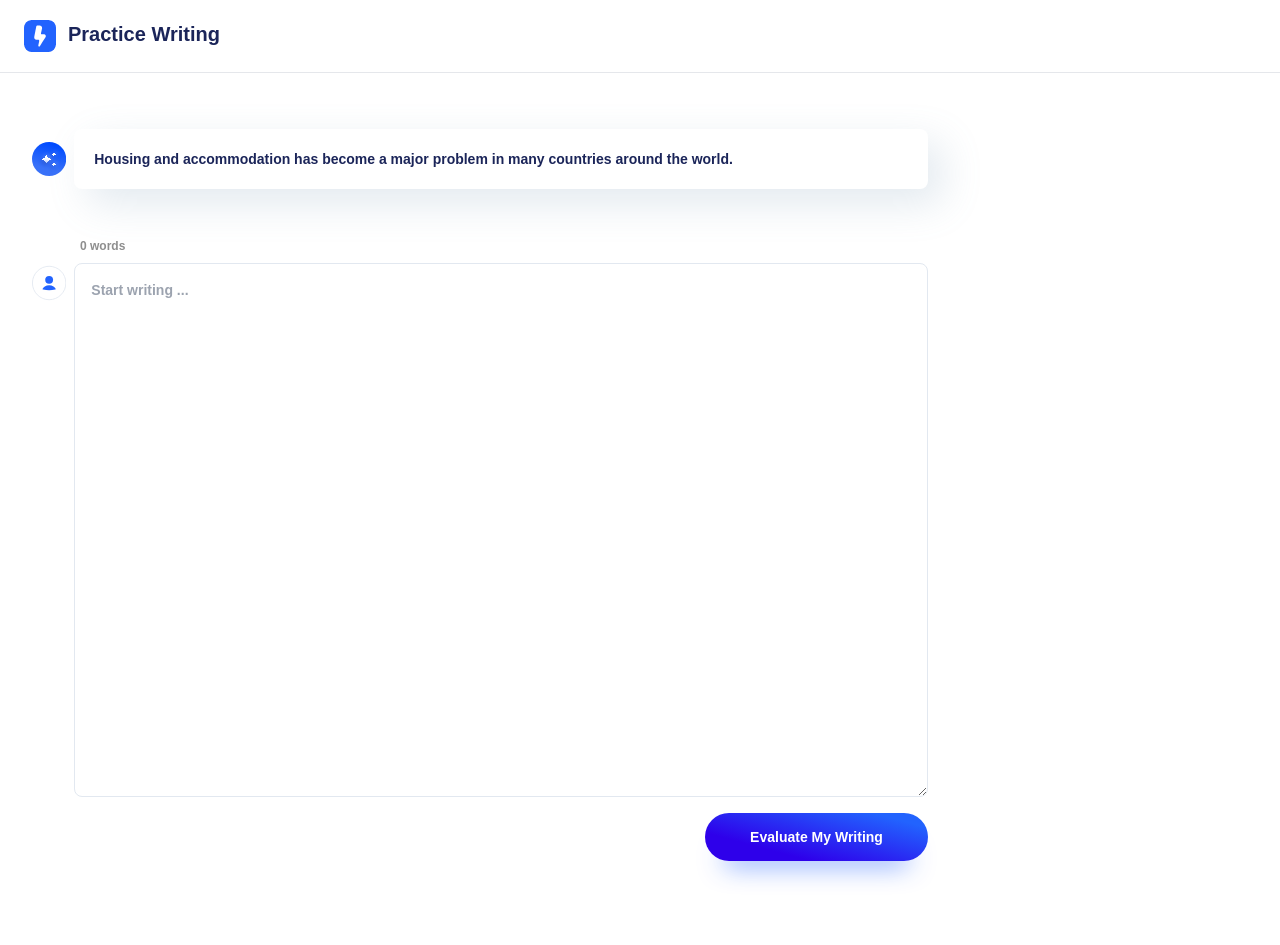
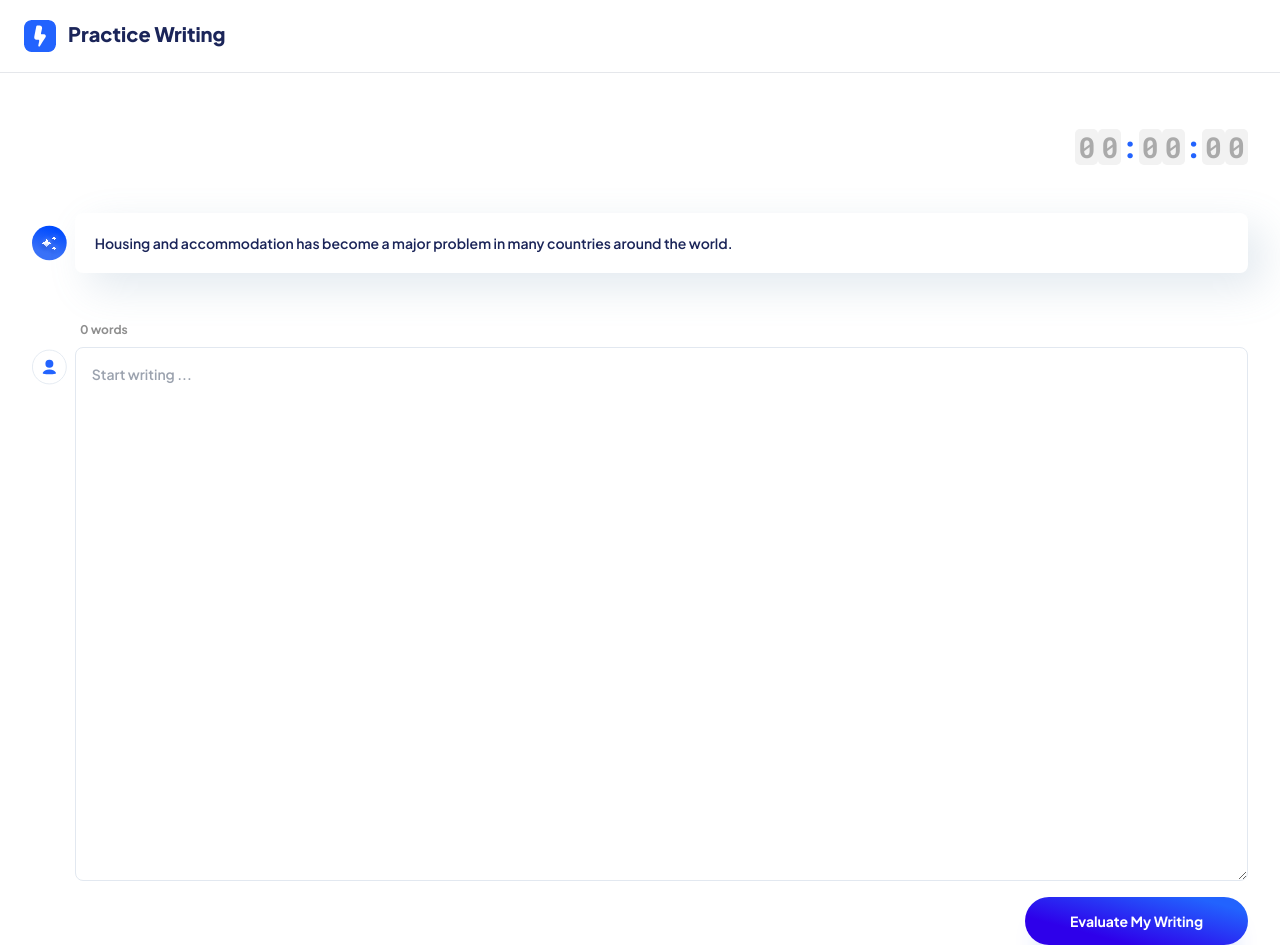
Before and after one commit to RanaAbdulrhman/writing-practice-app, a React (Create React App) app in the folder client/: page / in a window 1280 px wide. Built offline with nearby package versions, Linux system fonts and the light colour scheme.

Commit message:
Add timer

```diff
--- a/client/package.json
+++ b/client/package.json
@@ -12,6 +12,7 @@
         "react": "^18.2.0",
         "react-dom": "^18.2.0",
         "react-scripts": "5.0.1",
+        "react-timer-hook": "^3.0.7",
         "web-vitals": "^2.1.4"
     },
     "scripts": {
--- a/client/src/components/WritingSpace/index.js
+++ b/client/src/components/WritingSpace/index.js
@@ -9,6 +9,7 @@ export default function Index({
     spellingMistakesList,
     grammerMistakesList,
     activeTab,
+    setIsTextareaActive,
 }) {
     const [wordCount, setWordCount] = useState(0)
     const [text, setText] = useState('')
@@ -69,7 +70,7 @@ export default function Index({
             )
         }
 
-        return <div>{result}</div>
+        return <div className={style.essayHolder}>{result}</div>
     }
 
     return (
@@ -120,6 +121,8 @@ export default function Index({
                             ata-gramm_editor="false"
                             data-enable-grammarly="false"
                             className={`font-semibold text-sm rounded-lg start-0 p-4 ${style.border}`}
+                            onFocus={() => setIsTextareaActive(true)}
+                            onBlur={() => setIsTextareaActive(false)}
                         ></textarea>
                     )}
 
--- a/client/src/components/WritingSpace/style.module.scss
+++ b/client/src/components/WritingSpace/style.module.scss
@@ -5,6 +5,7 @@
         border: 1.2px solid var(--stroke, #c6cbd2);
     }
     white-space: pre-line;
+    min-height: 60vh;
 }
 .wordCount {
     font-size: 12px;
--- /dev/null
+++ b/client/src/pages/Write/components/Timer/index.js
@@ -0,0 +1,42 @@
+import React, { useEffect, useState } from 'react'
+import style from './style.module.scss'
+import { useStopwatch } from 'react-timer-hook'
+
+export default function Timer({ isActive }) {
+    const { seconds, minutes, hours, days, isRunning, start, pause, reset } =
+        useStopwatch({ autoStart: true })
+    const [isOverTime, setIsOverTime] = useState(false)
+    const formatTime = (time) => {
+        return String(time).padStart(2, '0')
+    }
+    useEffect(() => {
+        if (isActive) {
+            start()
+        } else {
+            pause()
+        }
+    }, [isActive])
+
+    useEffect(() => {
+        if (minutes > 40) {
+            setIsOverTime(true)
+        }
+    }, [minutes])
+
+    return (
+        <div
+            className={`flex items-center ${style.timer} ${
+                isOverTime && style.overTime
+            }`}
+        >
+            <div className={style.timerDigit}>{formatTime(hours)[0]}</div>
+            <div className={style.timerDigit}>{formatTime(hours)[1]}</div>
+            <div className={style.colon}>:</div>
+            <div className={style.timerDigit}>{formatTime(minutes)[0]}</div>
+            <div className={style.timerDigit}>{formatTime(minutes)[1]}</div>
+            <div className={style.colon}>:</div>
+            <div className={style.timerDigit}>{formatTime(seconds)[0]}</div>
+            <div className={style.timerDigit}>{formatTime(seconds)[1]}</div>
+        </div>
+    )
+}
--- /dev/null
+++ b/client/src/pages/Write/components/Timer/style.module.scss
@@ -0,0 +1,35 @@
+@import url('https://fonts.googleapis.com/css2?family=Plus+Jakarta+Sans:ital,wght@0,200;0,300;0,400;0,500;0,600;0,700;0,800;1,200;1,300;1,400;1,500;1,600;1,700;1,800&family=Roboto+Mono:ital,wght@0,100;0,200;0,300;0,400;0,500;0,600;0,700;1,300&display=swap');
+
+.timer {
+    color: #aaa;
+    .timerDigit {
+        display: flex;
+        width: 23.04px;
+        height: 35.644px;
+        padding: 7.2px 2.88px 6.844px 2.88px;
+        flex-direction: column;
+        justify-content: center;
+        align-items: center;
+        flex-shrink: 0;
+        border-radius: 5px;
+        background: #f2f2f2;
+        font-family: Roboto Mono;
+        font-size: 28.8px;
+        font-style: normal;
+        font-weight: 700;
+        line-height: 0px; /* 0% */
+    }
+    .colon {
+        color: #2263fe;
+        text-align: center;
+        font-family: Roboto Mono;
+        font-size: 28.8px;
+        font-style: normal;
+        font-weight: 700;
+        line-height: 0px; /* 0% */
+    }
+
+    &.overTime {
+        color: rgba(255, 0, 0, 0.43) !important;
+    }
+}
--- a/client/src/pages/Write/index.js
+++ b/client/src/pages/Write/index.js
@@ -3,6 +3,7 @@ import TopicBar from 'components/TopicBar'
 import WritingSpace from 'components/WritingSpace'
 import Sidebar from 'components/Sidebar'
 import axios from 'axios'
+import Timer from './components/Timer'
 export default function Index() {
     const [isEvaluate, setIsEvaluate] = useState(false)
     const [activeTab, setActiveTab] = useState(0)
@@ -10,6 +11,7 @@ export default function Index() {
     const [grammerMistakesList, setGrammerMistakesList] = useState(null)
     const [scores, setScores] = useState(null)
     const [essay, setEssay] = useState('')
+    const [isTextareaActive, setIsTextareaActive] = useState(false)
 
     async function loadScores(essay) {
         // setLoading(true)
@@ -118,11 +120,20 @@ export default function Index() {
         setEssay(essay)
         setIsEvaluate(true)
     }
+    console.log(isTextareaActive)
 
     return (
         <div className="flex flex-col items-center justify-center w-full min-h-full flex-grow-1">
             <div className="flex justify-between gap-12 w-full xl:flex-nowrap sm:flex-wrap min-h-screen">
-                <div className="flex flex-col items-center relative top-14 gap-12 px-8 xl:w-3/4 sm:w-full ">
+                <div
+                    className={`flex flex-col items-center relative top-14 gap-12 px-8  ${
+                        isEvaluate ? 'xl:w-3/4 sm:w-full' : 'w-full'
+                    }`}
+                >
+                    <div className="flex w-full justify-end">
+                        <Timer isActive={isTextareaActive} />
+                    </div>
+
                     <TopicBar />
                     <WritingSpace
                         disabled={isEvaluate}
@@ -131,6 +142,7 @@ export default function Index() {
                         spellingMistakesList={spellingMistakesList}
                         grammerMistakesList={grammerMistakesList}
                         activeTab={activeTab}
+                        setIsTextareaActive={setIsTextareaActive}
                     />
                 </div>
                 {isEvaluate &&
```
Also changed, not shown: 1 other file (tests, documents, lock files or other folders).
